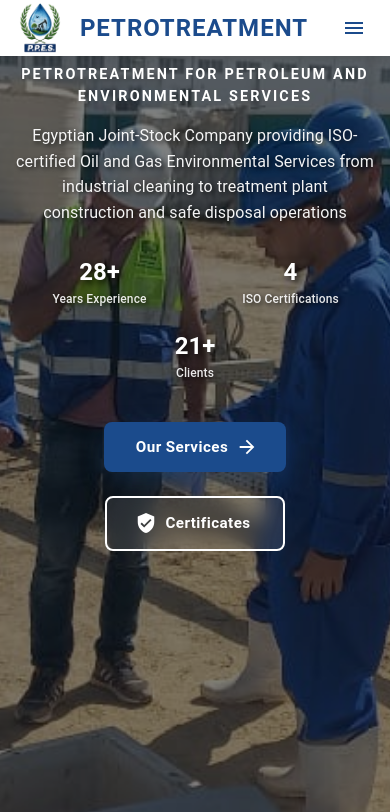
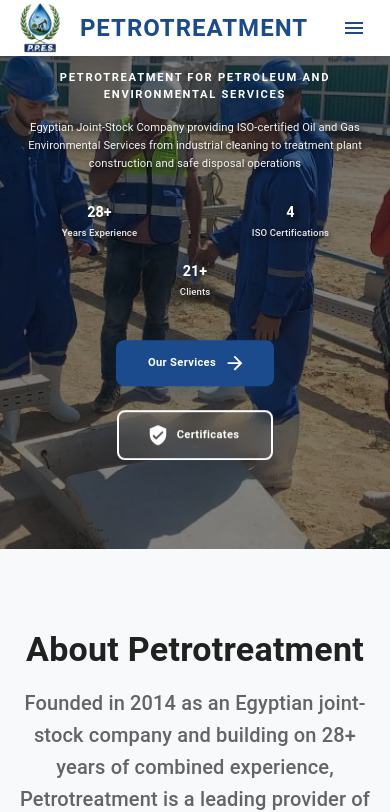
Before and after one commit to LoaiAlaa24/petrotreatment-company-website, a React (Create React App) app: page / in a window 390 px wide. Shown: the top 812 px of the page. Built offline with nearby package versions, Linux system fonts and the light colour scheme; the HTML template or start-up script is replaced by a standard one.

Commit message:
fixed hero mobile view

```diff
--- a/src/components/Hero.tsx
+++ b/src/components/Hero.tsx
@@ -59,7 +59,7 @@
     <Box
       id="home"
       sx={{
-        minHeight: '100vh',
+        minHeight: { xs: '65vh', md: '100vh' }, // reduced height
         position: 'relative',
         display: 'flex',
         alignItems: 'center',
@@ -104,7 +104,14 @@
           zIndex: 1,
         }}
       />
-      <Container maxWidth="lg" sx={{ position: 'relative', zIndex: 2, py: 8 }}>
+      <Container maxWidth="lg" sx={{
+        position: 'absolute',
+        top: { xs: '80%', md: '50%' }, // mobile: 80%, desktop: 50%
+        left: '50%',
+        transform: 'translate(-50%, -50%)',
+        zIndex: 2,
+        width: '100%'
+      }}>
         <Grid container spacing={6} alignItems="center">
           <Grid item xs={12} lg={8}>
             <Box sx={{ textAlign: { xs: 'center', lg: 'left' } }}>
@@ -113,7 +120,7 @@
                 sx={{
                   color: 'white',
                   fontWeight: t('hero.company').includes('شركة') ? 400 : 'bold',
-                  fontSize: { xs: '0.9rem', sm: '1.1rem', md: '1.25rem' },
+                  fontSize: { xs: '0.7rem', sm: '1.1rem', md: '1.25rem' },
                   letterSpacing: t('hero.company').includes('شركة') ? '0em' : '0.15em',
                   mb: 2,
                   display: 'block',
@@ -123,20 +130,6 @@
                 {t('hero.company')}
               </Typography>
 
-              {/* <Typography
-                variant={isMobile ? 'h3' : 'h1'}
-                component="h1"
-                sx={{
-                  color: 'white',
-                  fontWeight: 800,
-                  mb: 3,
-                  lineHeight: 1.1,
-                  textShadow: '3px 3px 6px rgba(0,0,0,0.7)',
-                  fontSize: { xs: '2.5rem', md: '3.5rem', lg: '4rem' },
-                }}
-              >
-                Advanced Waste Treatment & Oil Recovery Services
-              </Typography> */}
 
               <Typography
                 variant="h6"
@@ -148,7 +141,7 @@
                   textShadow: '2px 2px 4px rgba(0,0,0,0.7)',
                   maxWidth: 600,
                   mx: { xs: 'auto', lg: 0 },
-                  fontSize: { xs: '1rem', sm: '1.15rem', md: '1.25rem' },
+                  fontSize: { xs: '0.7rem', sm: '1.15rem', md: '1.25rem' },
                 }}
               >
                 {t('hero.subtitle')}
@@ -170,7 +163,7 @@
                             fontWeight: 'bold',
                             mb: 0.5,
                             textShadow: '3px 3px 6px rgba(0,0,0,0.8)',
-                            fontSize: { xs: '1.5rem', sm: '2rem', md: '2.5rem', lg: '3rem' },
+                            fontSize: { xs: '0.9rem', sm: '2rem', md: '2.5rem', lg: '3rem' },
                           }}
                         >
                           {stat.number}
@@ -179,7 +172,7 @@
                           variant="body1"
                           sx={{
                             color: 'rgba(255, 255, 255, 0.9)',
-                            fontSize: { xs: '0.75rem', sm: '0.85rem', md: '0.9rem' },
+                            fontSize: { xs: '0.6rem', sm: '0.85rem', md: '0.9rem' },
                             textShadow: '2px 2px 4px rgba(0,0,0,0.7)',
                             fontWeight: 500,
                           }}
@@ -207,7 +200,7 @@
                   sx={{
                     px: 4,
                     py: 1.5,
-                    fontSize: { xs: '0.95rem', sm: '1rem', md: '1.1rem' },
+                    fontSize: { xs: '0.7rem', sm: '1rem', md: '1.1rem' },
                     fontWeight: 700,
                     borderRadius: 2,
                     textTransform: 'none',
@@ -232,7 +225,7 @@
                   sx={{
                     px: 4,
                     py: 1.5,
-                    fontSize: { xs: '0.95rem', sm: '1rem', md: '1.1rem' },
+                    fontSize: { xs: '0.7rem', sm: '1rem', md: '1.1rem' },
                     fontWeight: 700,
                     borderRadius: 2,
                     textTransform: 'none',
```
Also changed, not shown: 2 other files (tests, documents, lock files or other folders).
